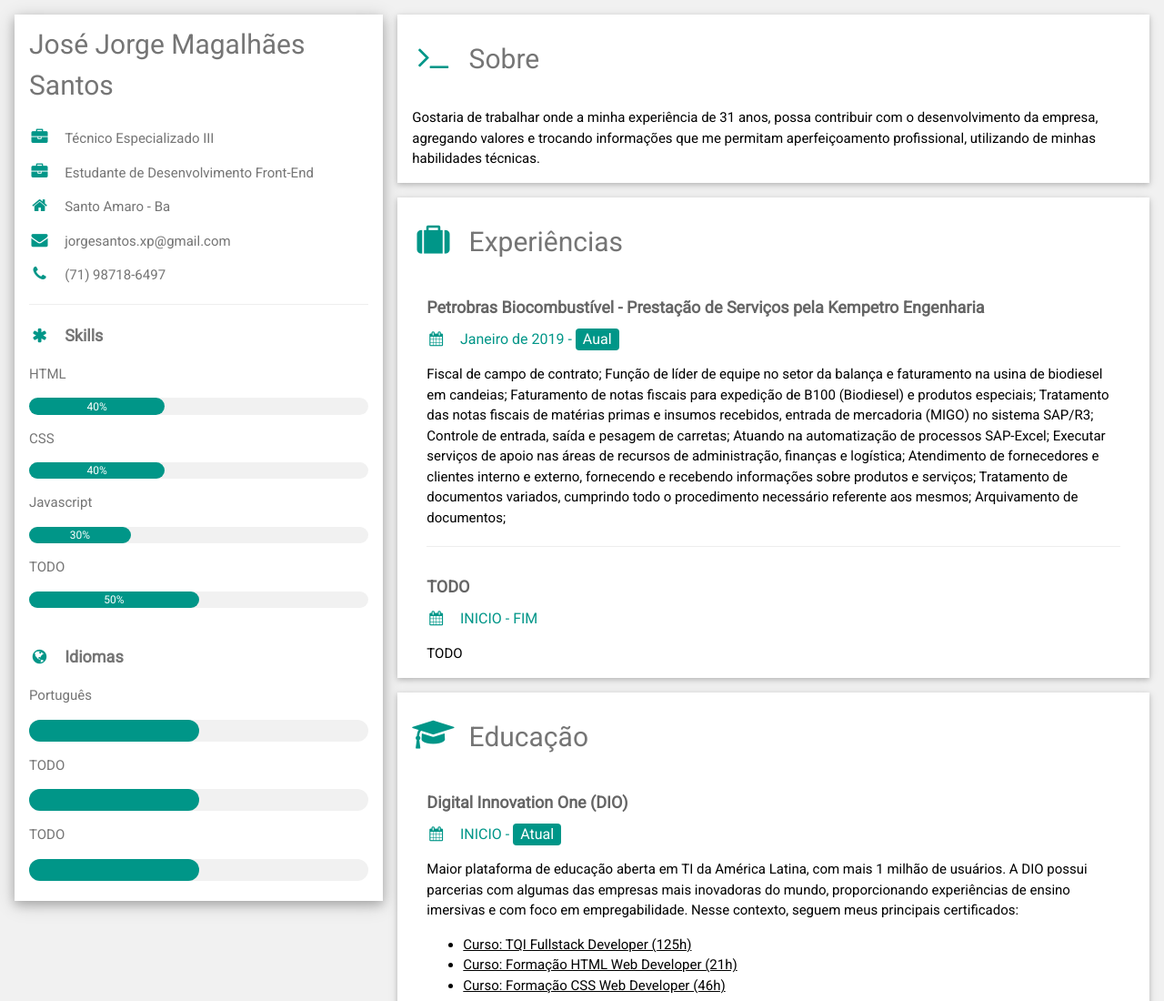
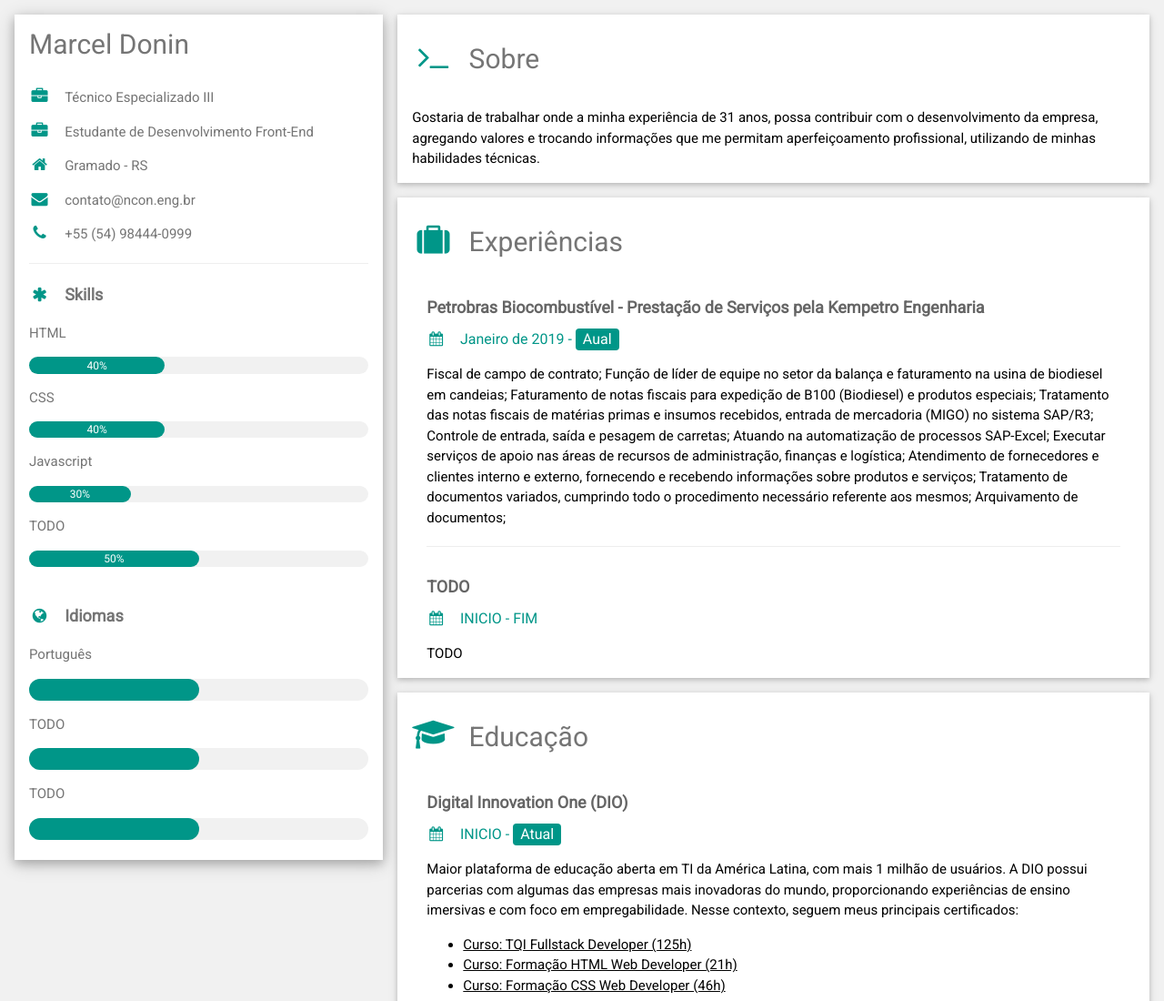
Before and after one commit to marceldonin/cv, a plain HTML site: page index.html in a window 1280 px wide. Shown: the top 1100 px of the page at 91% size. Drawn offline with nearby package versions, Linux system fonts and the light colour scheme.

Commit message:
Update index.html

```diff
--- a/index.html
+++ b/index.html
@@ -4,7 +4,7 @@
 <html lang="pt-BR">
 
   <head>
-    <title>Jorge Santos</title>
+    <title>Marcel Donin</title>
 
     <meta http-equiv="Content-Type" content="text/html; charset=UTF-8">
     <meta name="viewport" content="width=device-width, initial-scale=1">
@@ -33,14 +33,14 @@
           <div class="w3-white w3-text-grey w3-card-4">
             <!-- @falvojr: This container has been modified to not use a profile picture. -->
             <div class="w3-container">
-              <h2>José Jorge Magalhães Santos</h2>
+              <h2>Marcel Donin</h2>
             </div>
             <div class="w3-container">
               <p><i class="fa fa-briefcase fa-fw w3-margin-right w3-large w3-text-teal"></i>Técnico Especializado III</p>
               <p><i class="fa fa-briefcase fa-fw w3-margin-right w3-large w3-text-teal"></i>Estudante de Desenvolvimento Front-End</p>
-              <p><i class="fa fa-home fa-fw w3-margin-right w3-large w3-text-teal"></i>Santo Amaro - Ba</p>
-              <p><i class="fa fa-envelope fa-fw w3-margin-right w3-large w3-text-teal"></i>jorgesantos.xp@gmail.com</p>
-              <p><i class="fa fa-phone fa-fw w3-margin-right w3-large w3-text-teal"></i>(71) 98718-6497</p>
+              <p><i class="fa fa-home fa-fw w3-margin-right w3-large w3-text-teal"></i>Gramado - RS</p>
+              <p><i class="fa fa-envelope fa-fw w3-margin-right w3-large w3-text-teal"></i>contato@ncon.eng.br</p>
+              <p><i class="fa fa-phone fa-fw w3-margin-right w3-large w3-text-teal"></i>+55 (54) 98444-0999</p>
               <hr>
 
               <p class="w3-large">
@@ -177,8 +177,8 @@
 
     <footer class="w3-container w3-teal w3-center w3-margin-top">
       <p>Minhas Redes Sociais</p>
-      <a href="https://github.com/JorgeSantosxp" target="_blank"><i class="fa fa-github w3-hover-opacity"></i></a>
-      <a href="https://www.linkedin.com/in/jorge-santos-41774793" target="_blank"><i class="fa fa-linkedin w3-hover-opacity"></i></a>
+      <a href="https://github.com/marceldonin" target="_blank"><i class="fa fa-github w3-hover-opacity"></i></a>
+      <a href="https://www.linkedin.com/in/marceldonin" target="_blank"><i class="fa fa-linkedin w3-hover-opacity"></i></a>
       <p>Powered by <a href="https://www.w3schools.com/w3css/default.asp" target="_blank">w3.css</a></p>
     </footer>
 
```
